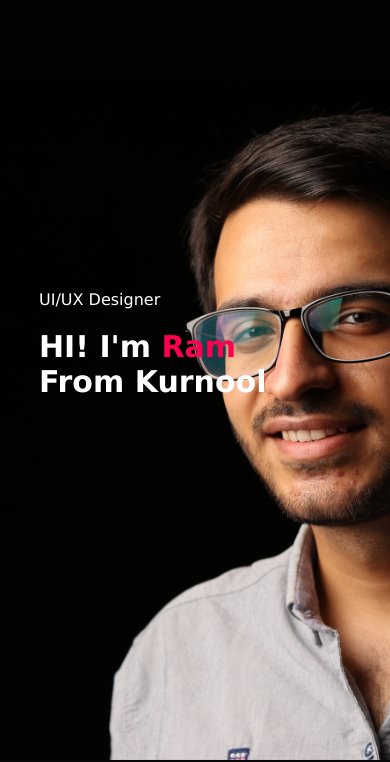
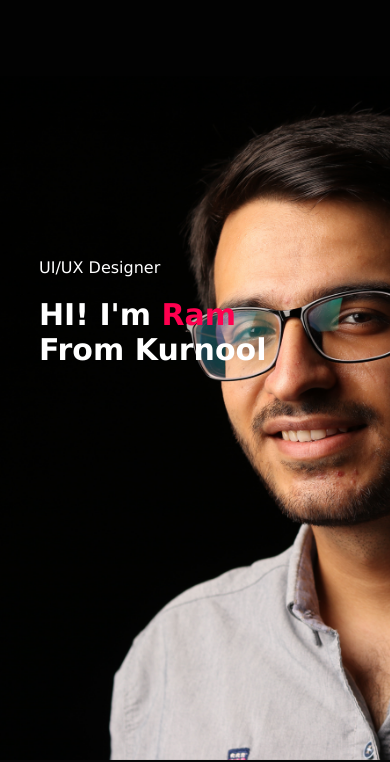
Before and after one commit to janaki2815/portfolio, a plain HTML site: page index.html in a window 390 px wide. Shown: the part 84-846 px from the top of the page. Drawn offline with Linux system fonts and the light colour scheme.

Commit message:
Update style.css

```diff
--- a/style.css
+++ b/style.css
@@ -337,12 +337,12 @@ nav .fa{
     display: none;
 }
 
-@media only screen and (max-width:600px){
+@media only screen and (max-width:400px){
     #header{
         background-image: url(phone-background.png);
     }
     .header-text{
-        margin-top: 100%;
+        margin-top: 90%;
         font-size: 16px;
     }
     .header-text h1{
```
